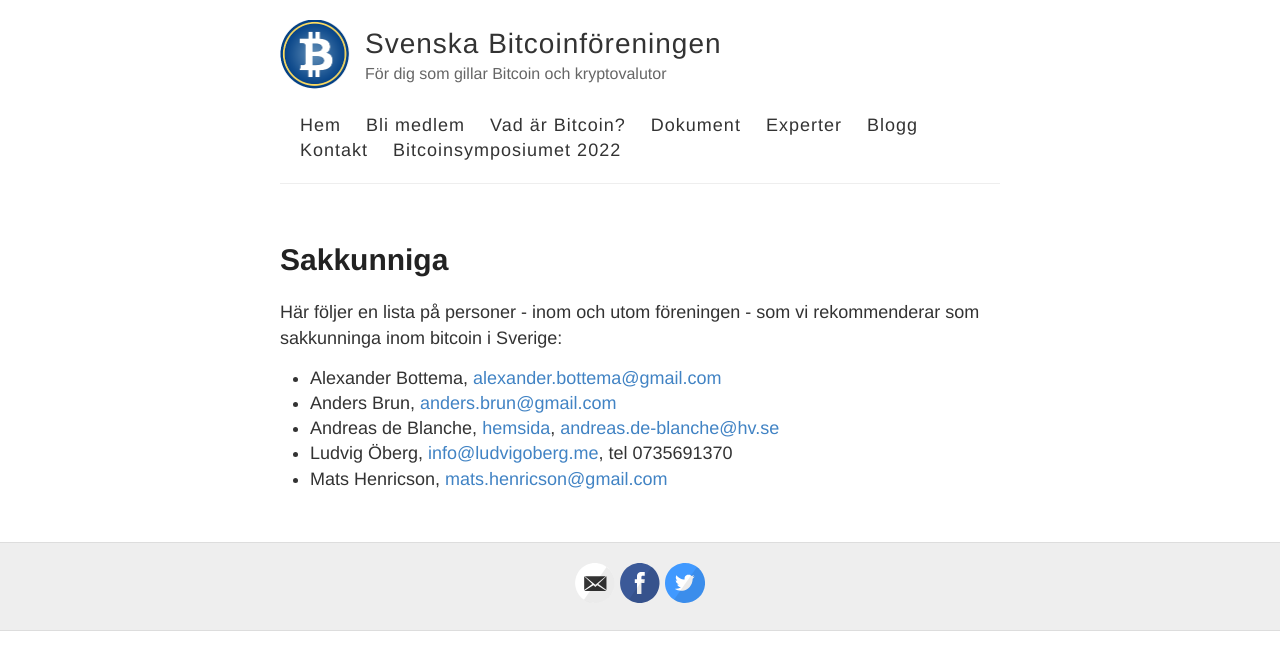
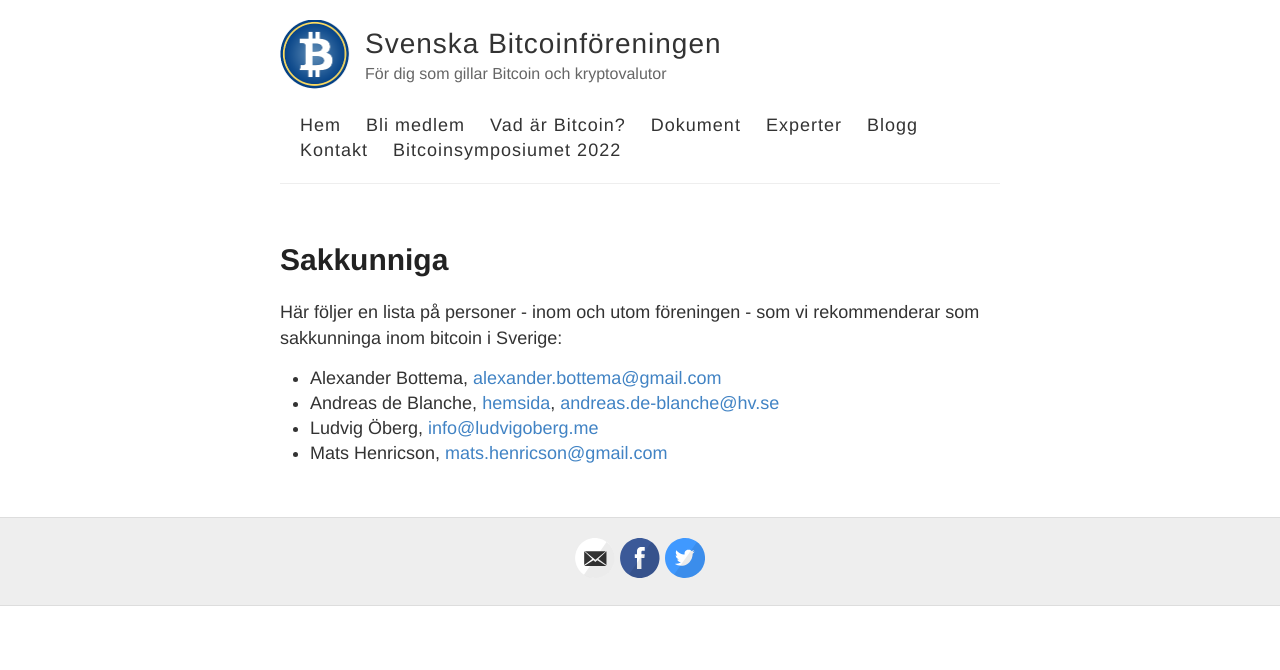
Before and after one commit to bitcoinforeningen/bitcoinforeningen.github.io, a Jekyll site: the page built from sakkunniga.md, in a window 1280 px wide. Shown: the top 670 px of the page. Built offline with Jekyll 4.4.1, drawn with Linux system fonts in a browser that asks for light colours.

Commit message:
Update sakkunniga.md
S

```diff
--- a/sakkunniga.md
+++ b/sakkunniga.md
@@ -7,7 +7,6 @@ permalink: /sakkunniga
 Här följer en lista på personer - inom och utom föreningen - som vi rekommenderar som sakkunninga inom bitcoin i Sverige:
 
 - Alexander Bottema, <alexander.bottema@gmail.com>
-- Anders Brun, <anders.brun@gmail.com>
 - Andreas de Blanche, [hemsida](https://www.hv.se/personal/andreas-de-blanche/), <andreas.de-blanche@hv.se>
-- Ludvig Öberg, <info@ludvigoberg.me>, tel 0735691370
+- Ludvig Öberg, <info@ludvigoberg.me>
 - Mats Henricson, <mats.henricson@gmail.com>
```
